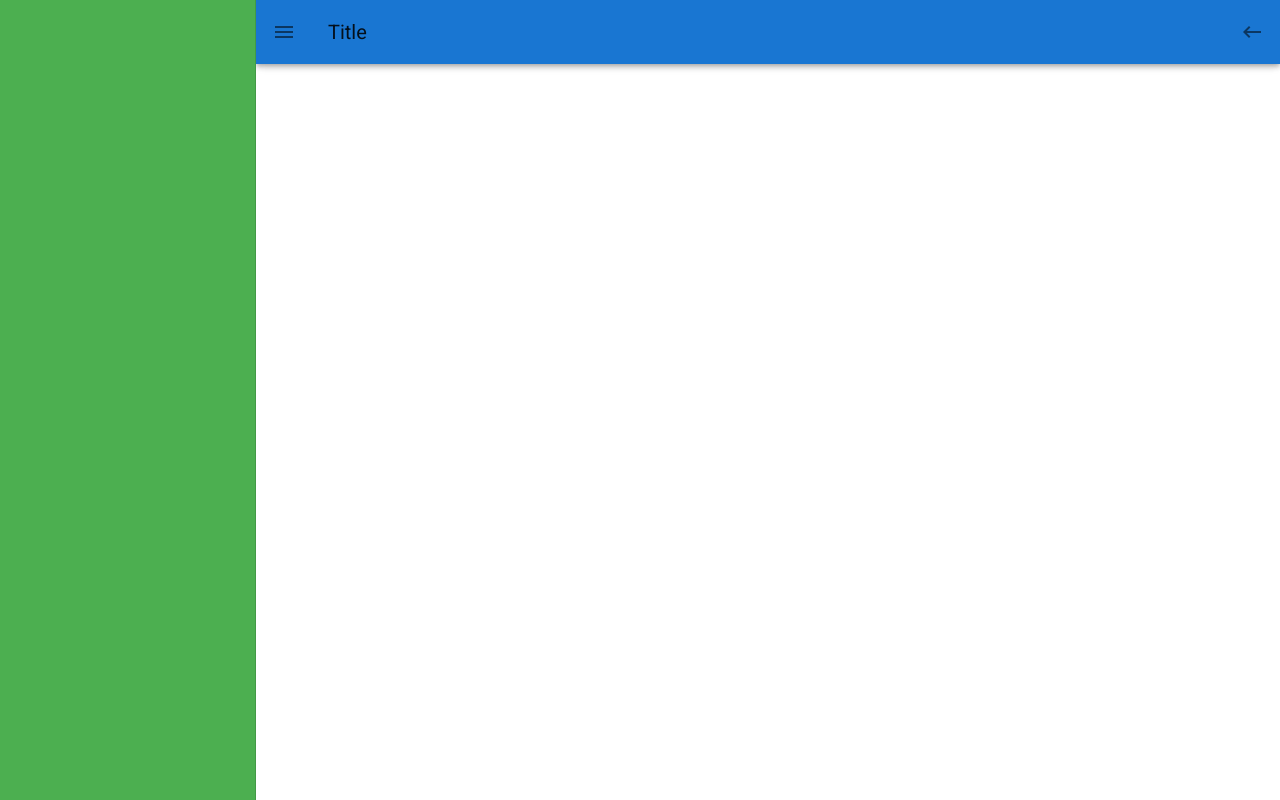
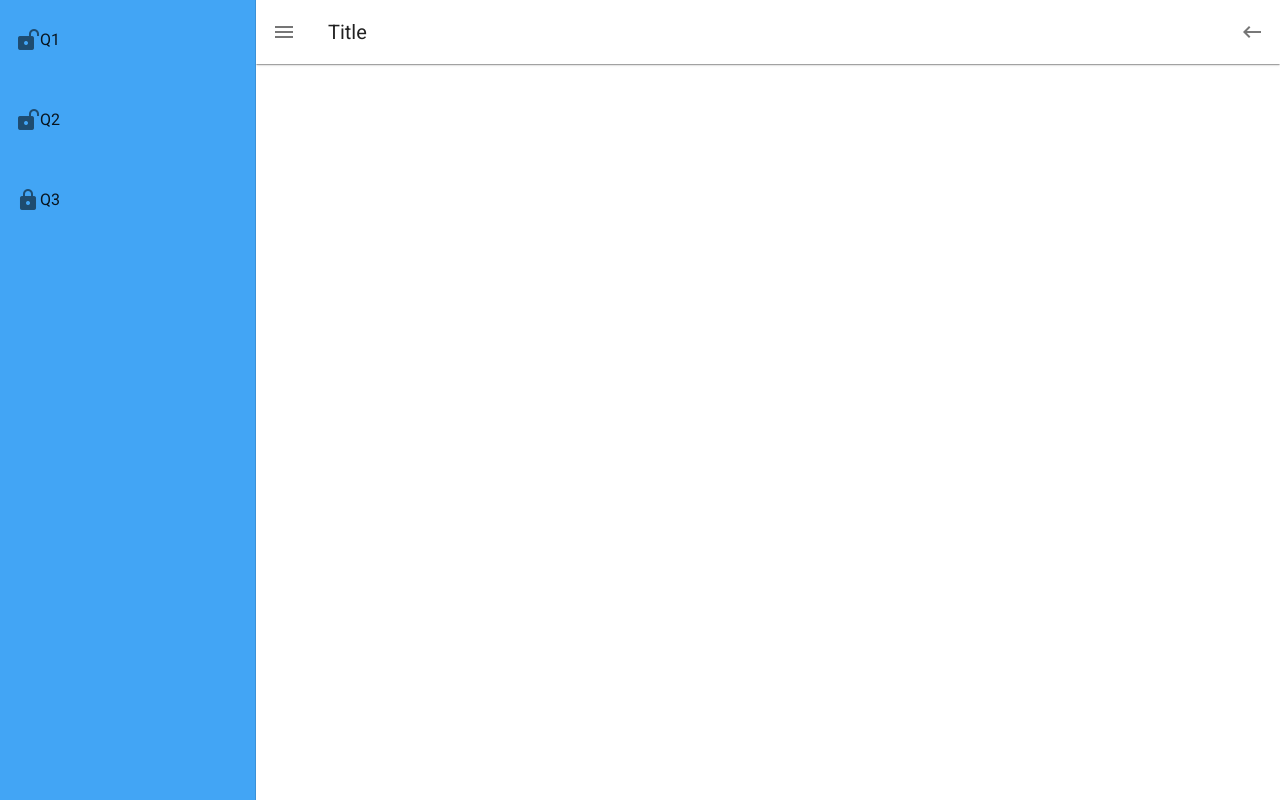
Before and after one commit to R-Otsuka/mystery_land, a Vue app in the folder client/: page /sample in a window 1280 px wide. Both pictures are taken after a click on the button 28 px from the left and 32 px from the top of the page. Built offline with nearby package versions, Linux system fonts and the light colour scheme.

Commit message:
サイドバーにリストを追加

```diff
--- a/client/src/views/sample.vue
+++ b/client/src/views/sample.vue
@@ -1,6 +1,6 @@
 <template>
   <nav>
-    <v-toolbar color="primary" dark="true">
+    <v-toolbar dark="true" class="elevation-1">
       <v-app-bar-nav-icon @click="drawer = !drawer"></v-app-bar-nav-icon>
       <v-toolbar-title>Title</v-toolbar-title>
       <v-spacer></v-spacer>
@@ -9,11 +9,16 @@
       </v-btn>
     </v-toolbar>
 
-    <v-navigation-drawer v-model="drawer" app class="success">
-      <v-list-item>
+    <v-navigation-drawer class="navigation" v-model="drawer" app color="blue lighten-1">
+      <v-list-item class="item" v-for="question in questions" :key="question.number">
         <v-list-item-icon>
-          <v-icon></v-icon>
-          <v-list-item-content></v-list-item-content>
+          <v-icon v-if="question.open">
+              {{ icon.unlock }}
+          </v-icon>
+          <v-icon v-else>
+            {{ icon.lock }}
+          </v-icon>
+          <v-list-item-content>Q{{ question.number }}</v-list-item-content>
         </v-list-item-icon>
       </v-list-item>
     </v-navigation-drawer>
@@ -24,6 +29,21 @@
 export default {
   data:() =>({
     drawer:false,
+    icon:{
+      "unlock":"mdi-lock-open-variant",
+      "lock":"mdi-lock",
+    },
+    questions:[
+      {number:1,open:true},
+      {number:2,open:true},
+      {number:3,open:false},
+    ]
   }),
 }
 </script>
+<style>
+.navigation{
+  width:1000px;
+  background-color:white;
+}
+</style>
```
